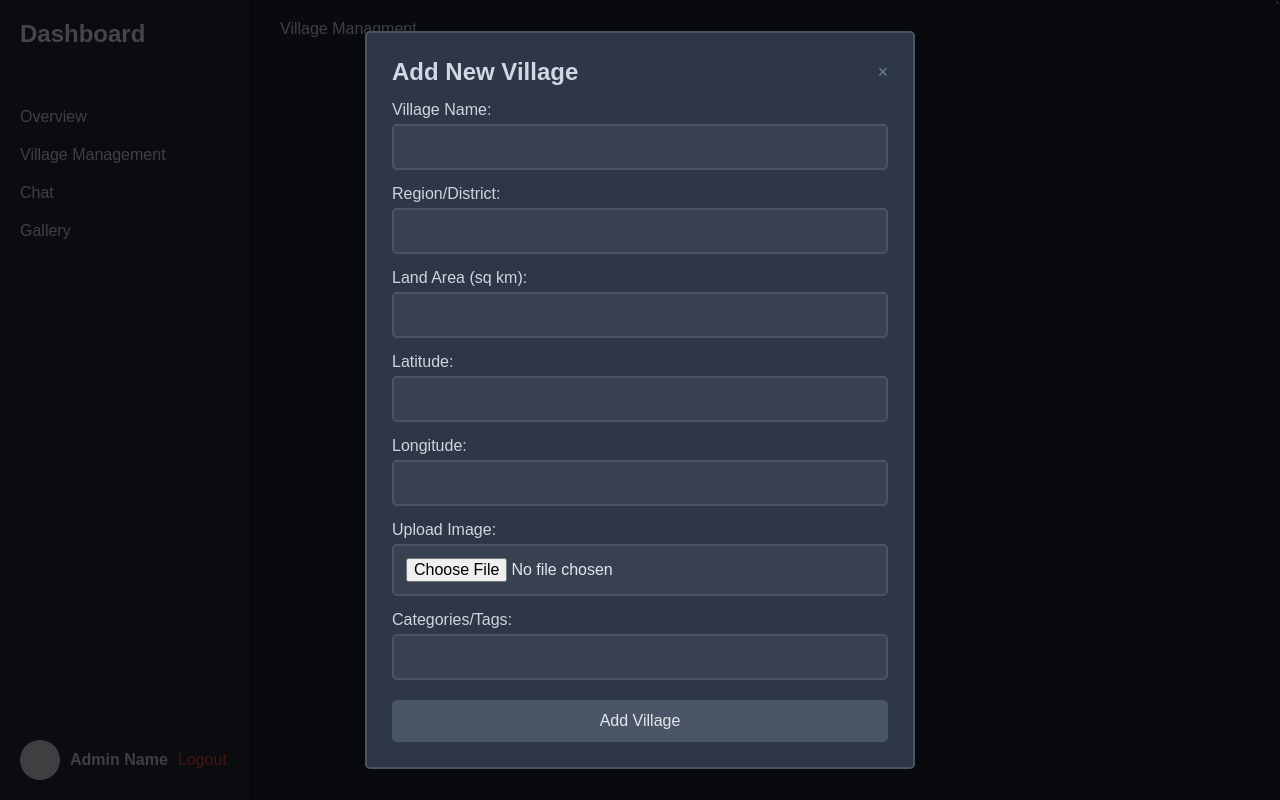
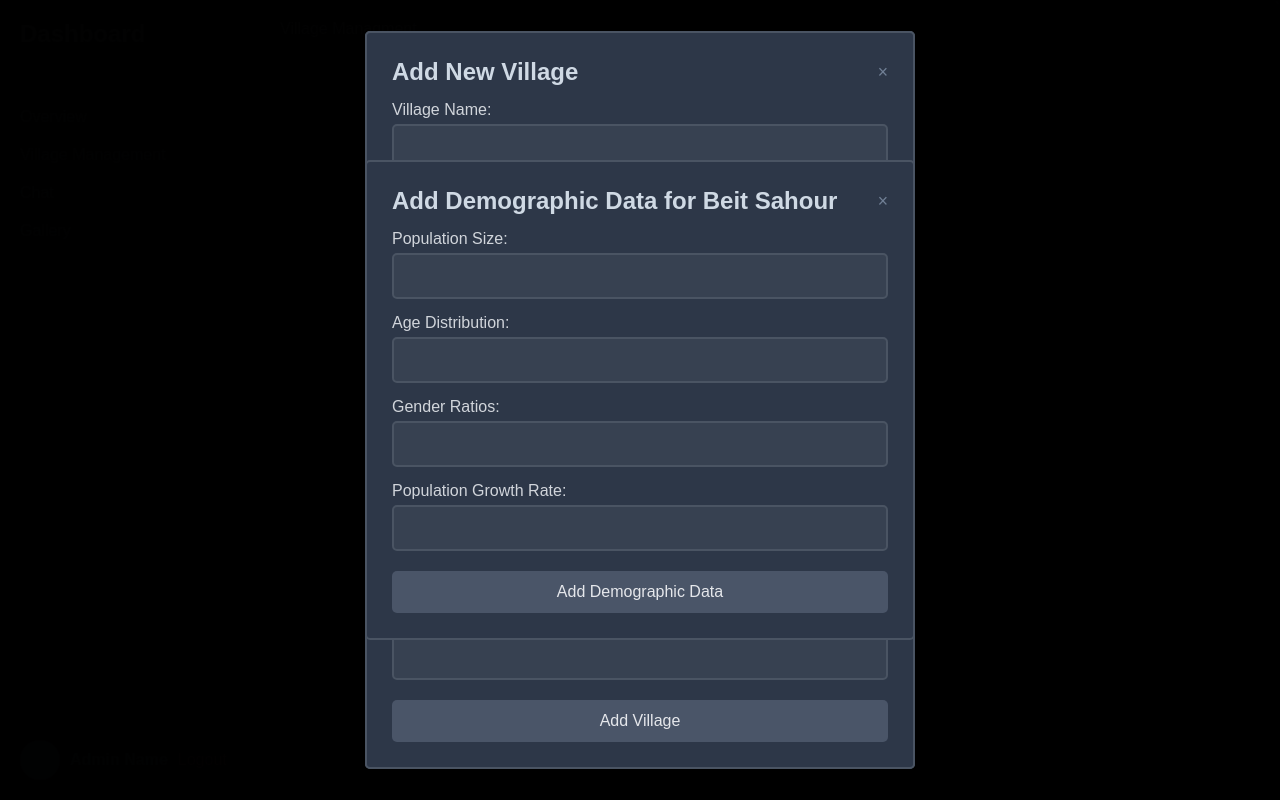
Before and after one commit to Mahmoud-Barmawi/Village_Management_React, a React (Vite) app: page /villageManagment in a window 1280 px wide. Built offline with nearby package versions, Linux system fonts and the light colour scheme.

Commit message:
conflect

```diff
--- a/src/Components/VillageManagment/VillageManagment.jsx
+++ b/src/Components/VillageManagment/VillageManagment.jsx
@@ -19,9 +19,9 @@ const VillageManagment = () => {
     <main>
       Village Managment
      {showPopup&& <Popup type={"form"} title={"Add New Village"} fields={addNewVillage} btn={"Add Village"} closeFn={ClosePopup} />}
-     {/* {showPopup&& <Popup type={"view"} title={"Village Details"} fields={addNewVillage}  closeFn={ClosePopup} />}       */}
-     {/* {showPopup&& <Popup type={"form"} title={"Add New Village"} fields={addNewVillage} btn={"Add Village"} closeFn={ClosePopup} />}       */}
-     {/* {showPopup&& <Popup type={"form"} title={"Add Demographic Data for Beit Sahour"} fields={updateDemographicData} btn={"Add Demographic Data"} closeFn={ClosePopup} />}       */}
+     {showPopup&& <Popup type={"view"} title={"Village Details"} fields={addNewVillage}  closeFn={ClosePopup} />}
+     {showPopup&& <Popup type={"form"} title={"Add New Village"} fields={addNewVillage} btn={"Add Village"} closeFn={ClosePopup} />}
+     {showPopup&& <Popup type={"form"} title={"Add Demographic Data for Beit Sahour"} fields={updateDemographicData} btn={"Add Demographic Data"} closeFn={ClosePopup} />}
 
     </main>
   );
```
